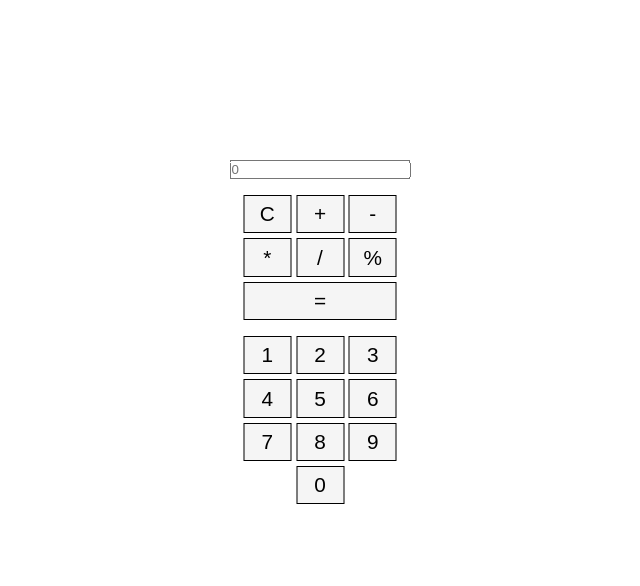
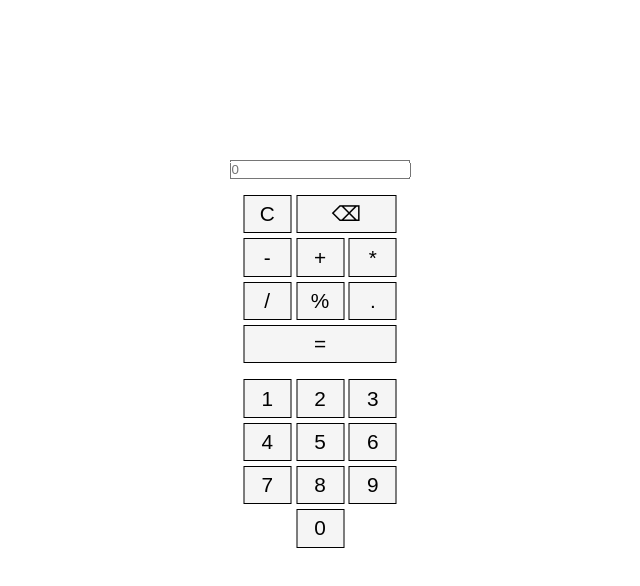
Before and after one commit to Bobcho101/Simple-Calculator, a React (Vite) app: page / in a window 1280 px wide. Shown: the top 586 px of the page, without its empty margins (320-960 px from the left). Built offline with nearby package versions, Linux system fonts and the light colour scheme; the HTML template or start-up script is replaced by a standard one.

Commit message:
handled the backspace button

```diff
--- a/src/components/Calculator.jsx
+++ b/src/components/Calculator.jsx
@@ -8,14 +8,16 @@ export default function Calculator(){
         if(value === 'C'){
             setInputVal(inputVal => inputVal = '');
         } else if(value === '='){
-            setInputVal(evaluate(inputVal).toString());
-            // try {
-            //     const result = new Function(`return ${inputVal}`)();
-            //     setInputVal(result.toString());
-            // } catch (error) {
-            //     setInputVal('Error');
-            // }
+
+            try {
+                setInputVal(evaluate(inputVal).toString());
+            } catch (error) {
+                setInputVal('Error');
+            }
+        } else if (value === "⌫"){
+            setInputVal(inputVal => inputVal.slice(0, -1))
         } else{
+
             setInputVal(inputVal => inputVal += value)
         }
     }
@@ -29,11 +31,13 @@ export default function Calculator(){
                 <div id="buttons-container">
                     <div id="operators-container">
                         <Button onClick={handleButtonClick} value={'C'}/>
+                        <Button onClick={handleButtonClick} value={'⌫'}/>
+                        <Button onClick={handleButtonClick} value={'-'}/>
                         <Button onClick={handleButtonClick} value={'+'}/>
-                        <Button onClick={handleButtonClick} value={'-'}/>
                         <Button onClick={handleButtonClick} value={'*'}/>
                         <Button onClick={handleButtonClick} value={'/'}/>
                         <Button onClick={handleButtonClick} value={'%'}/>
+                        <Button onClick={handleButtonClick} value={'.'}/>
                         <Button onClick={handleButtonClick} value={'='}/>
                     </div>
                     <div id="numbers-container">
--- a/src/public/styles/styles.css
+++ b/src/public/styles/styles.css
@@ -37,14 +37,11 @@ input{
     background-color: whitesmoke;
     border: 1px solid black;
 }
-
 #operators-container{
     display: grid;
     grid-template-columns: repeat(3, 3em);
     gap: 0.3em;
 }
-
-
 #operators-container button{
     background-color: whitesmoke;
     border: 1px solid black;
@@ -52,7 +49,6 @@ input{
 .zero-btn{
     grid-column: 2;
 }
-
 .equal-btn{
     grid-column: span 3;
 }
```
